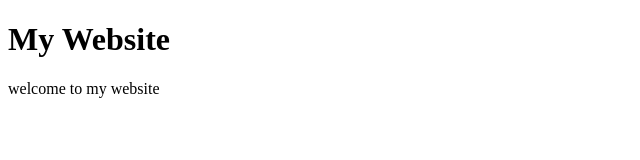
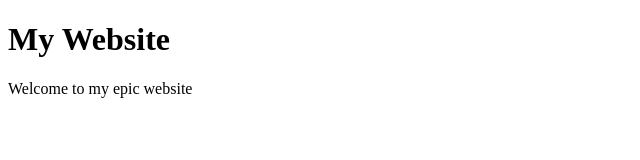
Before and after one commit to rspacerr/Test1, a plain HTML site: page index.html in a window 1280 px wide. Shown: the full height of the page, 0-640 px from the left. Drawn offline with Linux system fonts and the light colour scheme.

Commit message:
Changed grammar

```diff
--- a/index.html
+++ b/index.html
@@ -5,6 +5,6 @@
     </head>
     <body>
         <h1>My Website</h1>
-        <p>welcome to my website</p>
+        <p>Welcome to my epic website</p>
     </body>
 </html>
```
